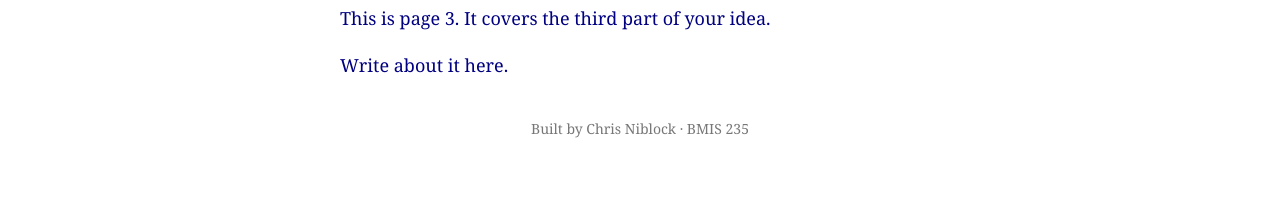
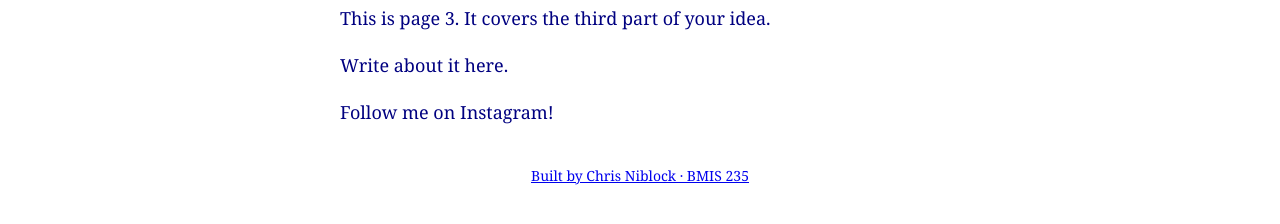
Before and after one commit to cniblock07/bmis235-html-3, a plain HTML site: page fishing.html in a window 1280 px wide. Shown: the part 190-414 px from the top of the page. Drawn offline with Linux system fonts and the light colour scheme.

Commit message:
Update fishing.html

```diff
--- a/fishing.html
+++ b/fishing.html
@@ -29,6 +29,8 @@
 <h1>Page 3</h1>
 <p>This is page 3. It covers the third part of your idea.</p>
 <p>Write about it here.</p>
+  <p>Follow me on Instagram!<p>
+    <a href=https://www.instagram.com/chris.niblock/a>
 
 <!-- Footer: fill in your name -->
 <footer>Built by Chris Niblock &middot; BMIS 235</footer>
```
